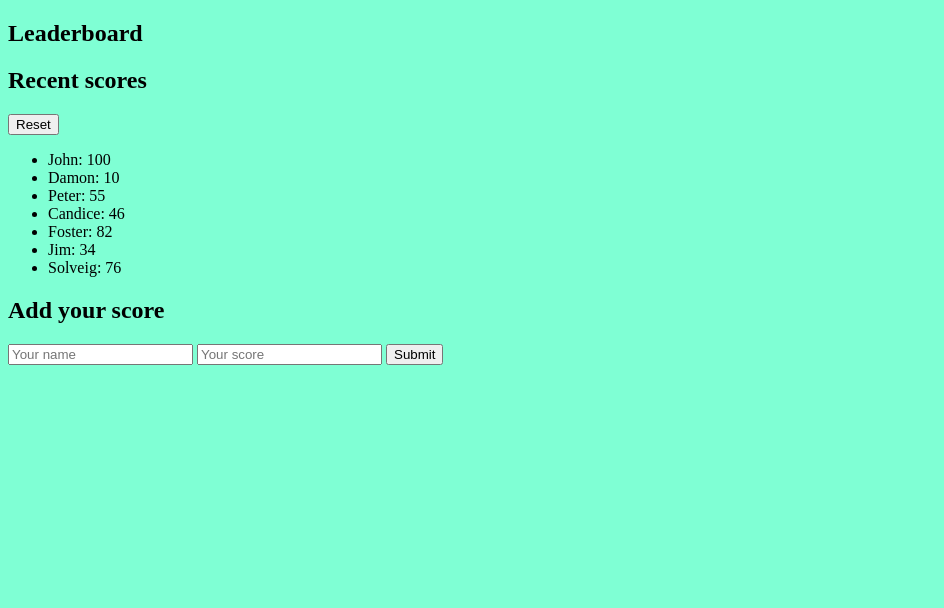
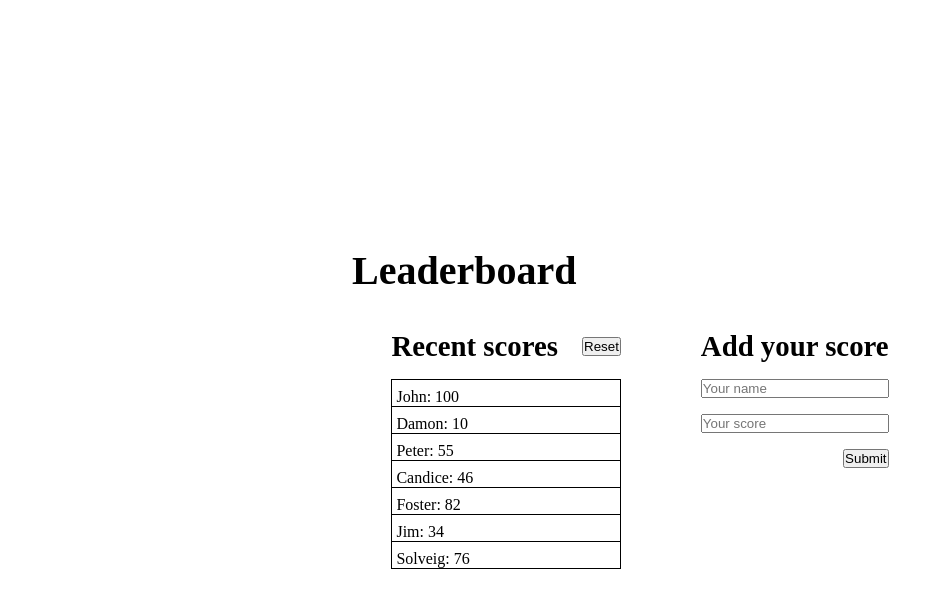
Before and after one commit to Daron976/Leaderboard, a website built with webpack: page src/index.html in a window 1280 px wide. Shown: the whole page, without its empty margins (0-944 px from the left). Built offline with nearby package versions, Linux system fonts and the light colour scheme.

Commit message:
Create wireframe

```diff
--- a/src/index.html
+++ b/src/index.html
@@ -10,25 +10,31 @@
   <title>Leaderboard</title>
 </head>
 <body>
-  <section id="main-content">
-    <h1 id="header">Leaderboard</h1>
+  <section id="main-content" class="flex">
+    <div class="header-width flex">
+      <h1 id="header">Leaderboard</h1>
+    </div>
     <div class="content">
       <div class="scores">
-        <div class="scores-header">
+        <div class="scores-header flex">
           <h2>Recent scores</h2>
-          <button class="btn reset-btn" type="button" name="reset">Reset</button>
+          <div class="btn-width">
+            <button class="btn reset-btn" type="button" name="reset">Reset</button>
+          </div>
         </div>
         <ul class="scores-data"></ul>
       </div>
       <div class="add-scores">
         <h2>Add your score</h2>
-        <form action="#" id="form-data">
+        <form action="#" id="form-data" class="flex">
           <label for="name"></label>
           <input type="text" name="name" id="name" placeholder="Your name">
           <label for="score"></label>
           <input type="text" name="score" id="score" placeholder="Your score">
           <label for="button"></label>
-          <button class="btn" type="button" name="submit" id="button">Submit</button>
+          <div class="btn-width">
+            <button class="btn" type="button" name="submit" id="button">Submit</button>
+          </div>
         </form>
       </div>
     </div>
--- a/src/styles.css
+++ b/src/styles.css
@@ -1,3 +1,86 @@
-body {
-  background-color: aquamarine;
+* {
+  box-sizing: border-box;
+  padding: 0;
+  margin: 0;
 }
+
+body,
+html {
+  height: 100%;
+}
+
+label {
+  visibility: hidden;
+  display: none;
+}
+
+.flex {
+  display: flex;
+  flex-direction: column;
+}
+
+#main-content {
+  height: 100%;
+  width: 100%;
+  justify-content: center;
+  align-items: center;
+}
+
+.header-width {
+  display: flex;
+  flex-direction: row;
+  width: 40rem;
+  padding: 1rem 2rem;
+  justify-content: flex-start;
+}
+
+#header {
+  font-size: 2.5rem;
+  margin-bottom: 20px;
+}
+
+.content {
+  display: grid;
+  grid-template-rows: 100%;
+  grid-template-columns: auto auto;
+  gap: 5rem;
+  justify-content: space-evenly;
+}
+
+li {
+  list-style: none;
+  padding-top: 0.5rem;
+  padding-left: 0.25rem;
+  border-bottom: 1px solid  black;
+}
+
+h2 {
+  font-size: 1.8rem;
+}
+
+.scores-data {
+  border: 1px solid black;
+  border-bottom: none;
+}
+
+.scores-header {
+  display: flex;
+  flex-direction: row;
+  gap: 1.5rem;
+  margin-bottom: 16px;
+}
+
+#form-data {
+  display: flex;
+  gap: 1rem;
+  padding: 1rem 0rem;
+}
+
+.btn-width {
+  display: flex;
+  align-items: center;
+}
+
+form .btn-width {
+  justify-content: flex-end;
+}
```
